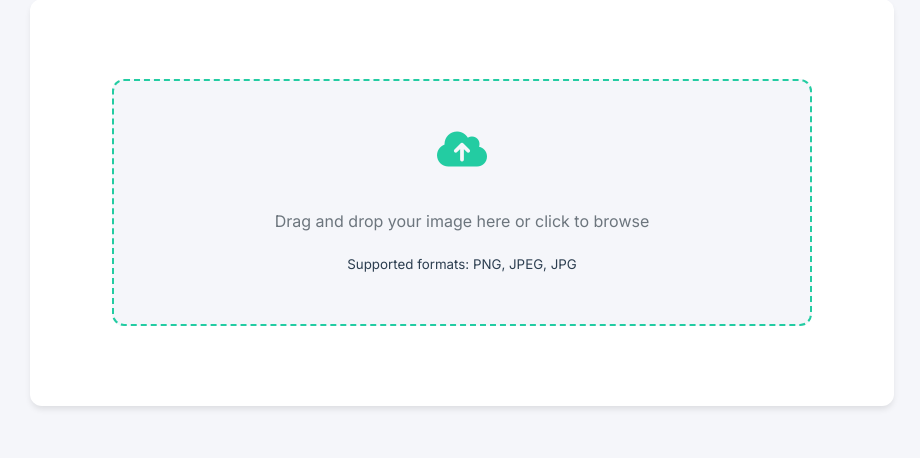
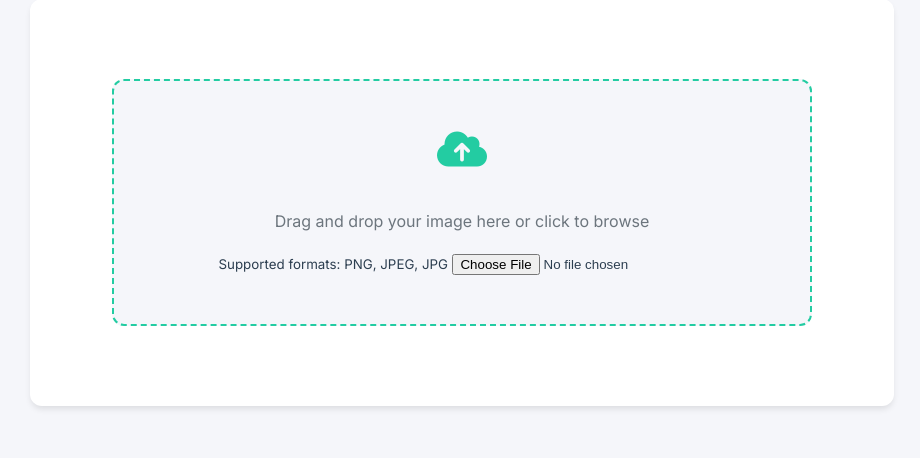
Before and after one commit to mehrajshaik2003/From-Alt-Text-to-Real-Context-with-AI, a Flask app: page /advanced-analysis in a window 1280 px wide. Shown: the part 342-800 px from the top of the page, without its empty margins (178-1098 px from the left). Run offline with Flask 2, Linux system fonts and the light colour scheme.

Commit message:
initial commit

```diff
--- a/templates/advanced_analysis.html
+++ b/templates/advanced_analysis.html
@@ -13,7 +13,7 @@
         <i class="fas fa-cloud-upload-alt"></i>
         <p class="upload-text">Drag and drop your image here or click to browse</p>
         <small class="text-muted d-block mt-2">Supported formats: PNG, JPEG, JPG</small>
-        <input type="file" accept="image/*" style="display: none;" id="fileInput">
+        <input type="file" accept="image/*"  id="fileInput">
     </div>
 
     <div class="preview-container hidden" id="previewContainer">
```
